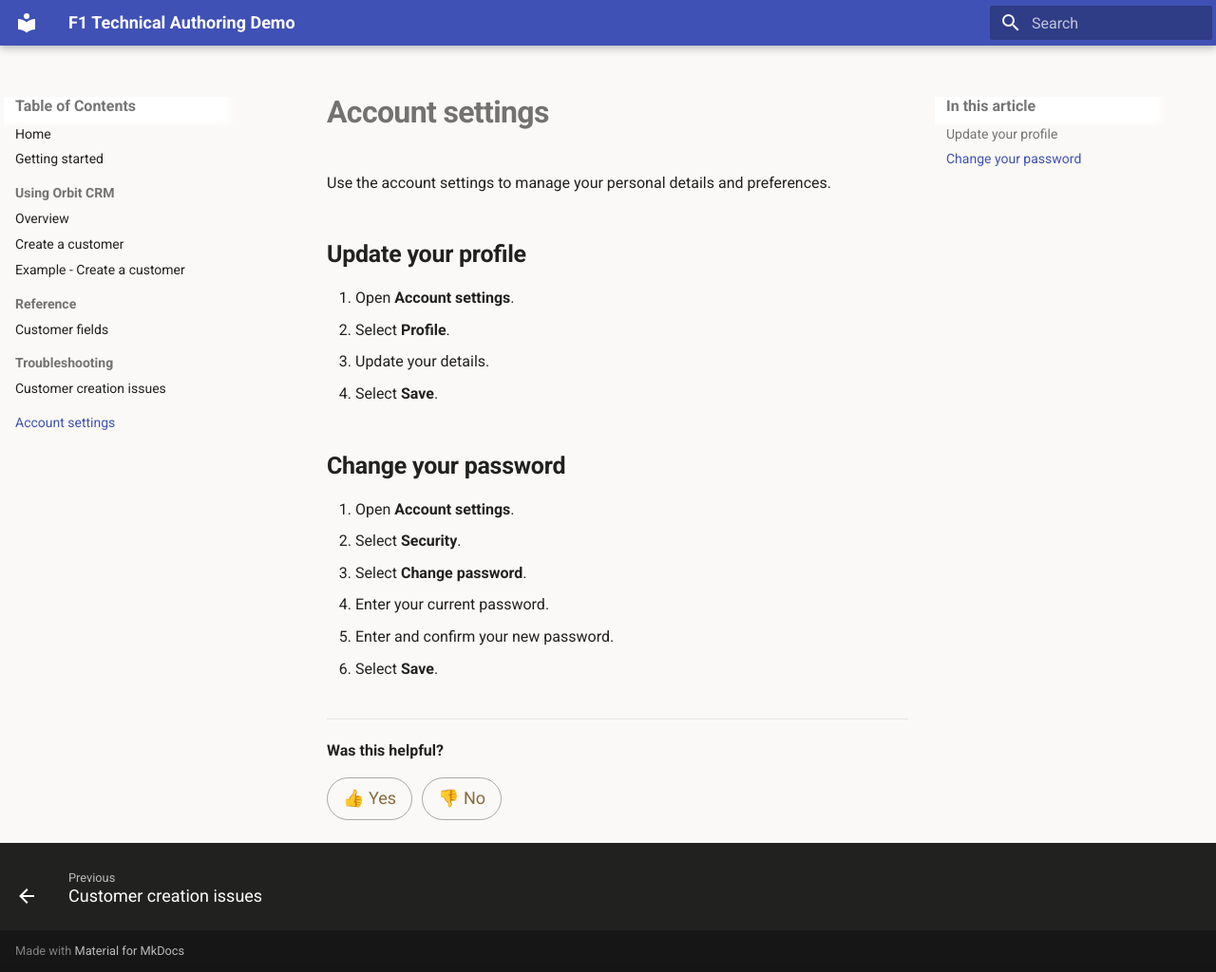
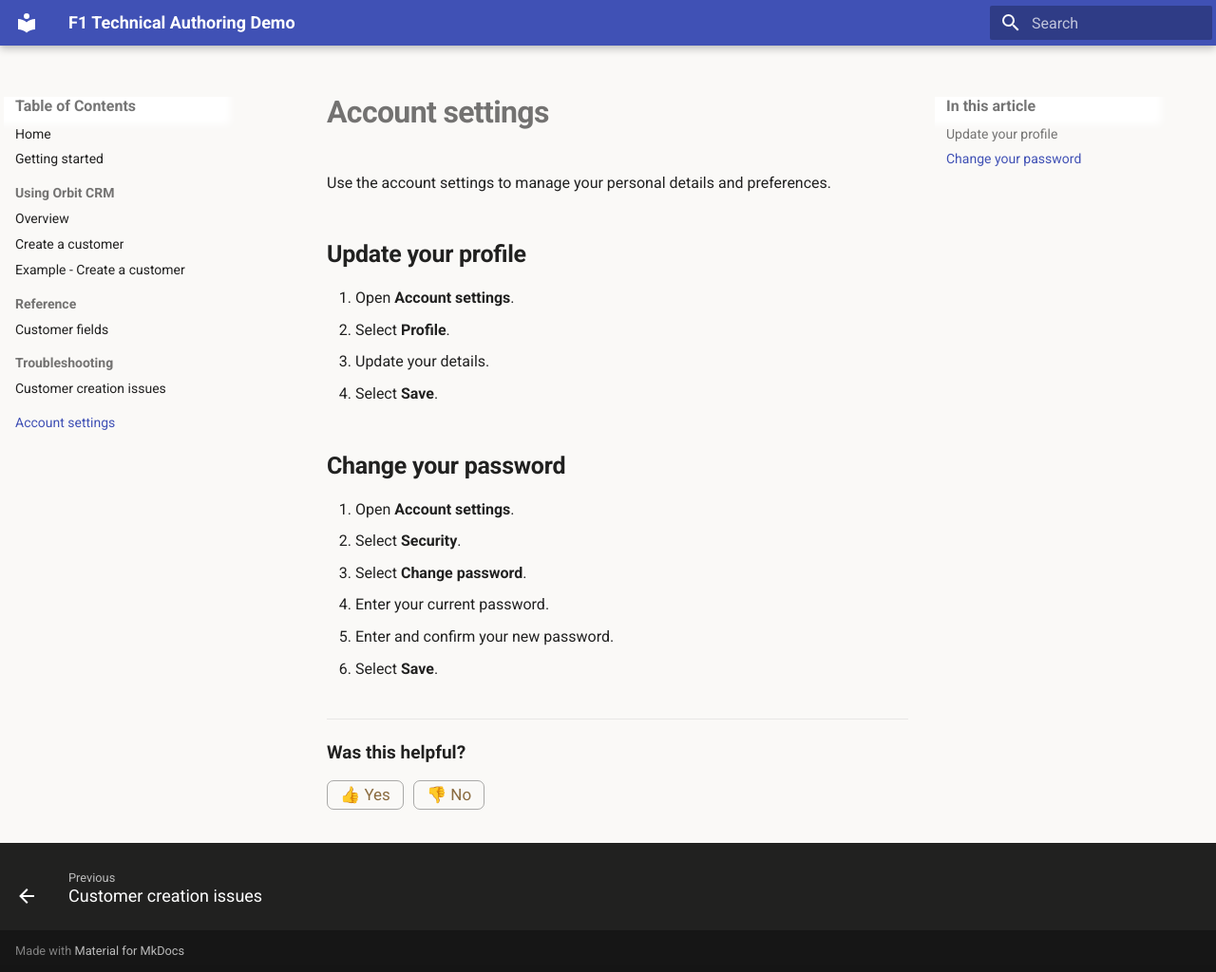
Before and after one commit to F1-Technical-Authoring/f1-docs-demo, an MkDocs documentation site: the page built from docs/account-settings.md, in a window 1280 px wide and 1024 px high. Shown: the whole window at 95% size. Built offline with MkDocs 1.6.1 and Material for MkDocs 9.7.7, drawn with Linux system fonts in a browser that asks for light colours.

Commit message:
Refine styles for page feedback components
Adjusted margin, padding, and font properties for feedback elements.

```diff
--- a/docs/stylesheets/extra.css
+++ b/docs/stylesheets/extra.css
@@ -100,6 +100,7 @@ body {
   font-size: 0.85rem;
   color: var(--md-default-fg-color--light);
 }
+
 .page-feedback {
   margin-top: 2rem;
   padding-top: 1rem;
@@ -108,8 +109,9 @@ body {
 
 .page-feedback__label {
   display: block;
-  margin-bottom: 0.75rem;
+  margin-bottom: 0.65rem;
   font-weight: 600;
+  font-size: 0.95rem;
 }
 
 .page-feedback__actions {
@@ -121,17 +123,19 @@ body {
   display: inline-flex;
   align-items: center;
   gap: 0.35rem;
-  padding: 0.35rem 0.8rem;
+  padding: 0.3rem 0.65rem;
   border: 1px solid var(--md-default-fg-color--lighter);
-  border-radius: 999px;
+  border-radius: 0.35rem;
+  background: transparent;
+  color: var(--md-default-fg-color);
   text-decoration: none;
-  font-size: 0.9rem;
-  color: var(--md-default-fg-color);
-  background: transparent;
-  transition: background-color 0.2s ease, border-color 0.2s ease;
+  font-size: 0.85rem;
+  font-weight: 500;
+  line-height: 1;
 }
 
 .feedback-button:hover {
   background: var(--md-default-fg-color--lightest);
   border-color: var(--md-accent-fg-color);
+  color: var(--md-accent-fg-color);
 }
```
